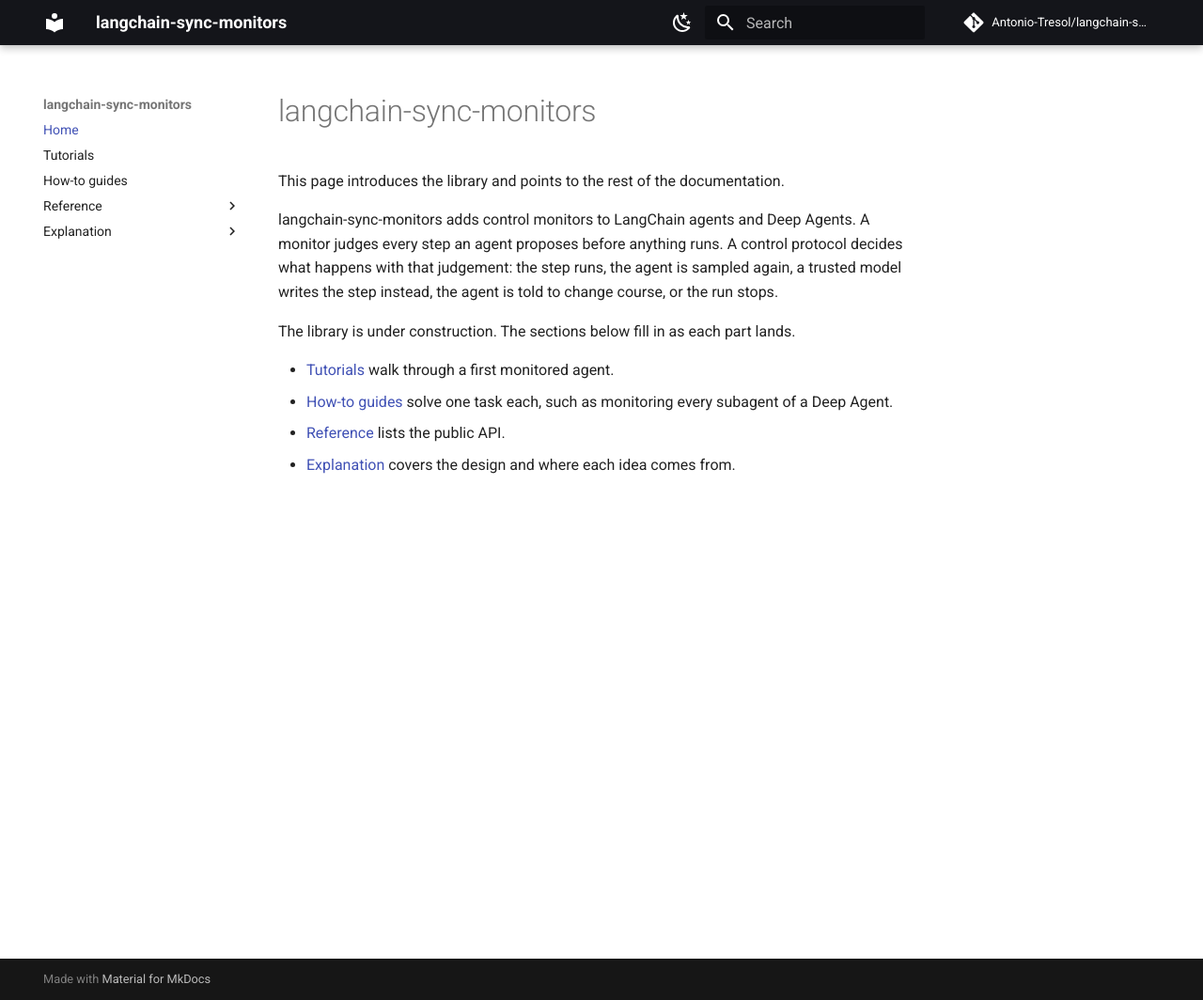
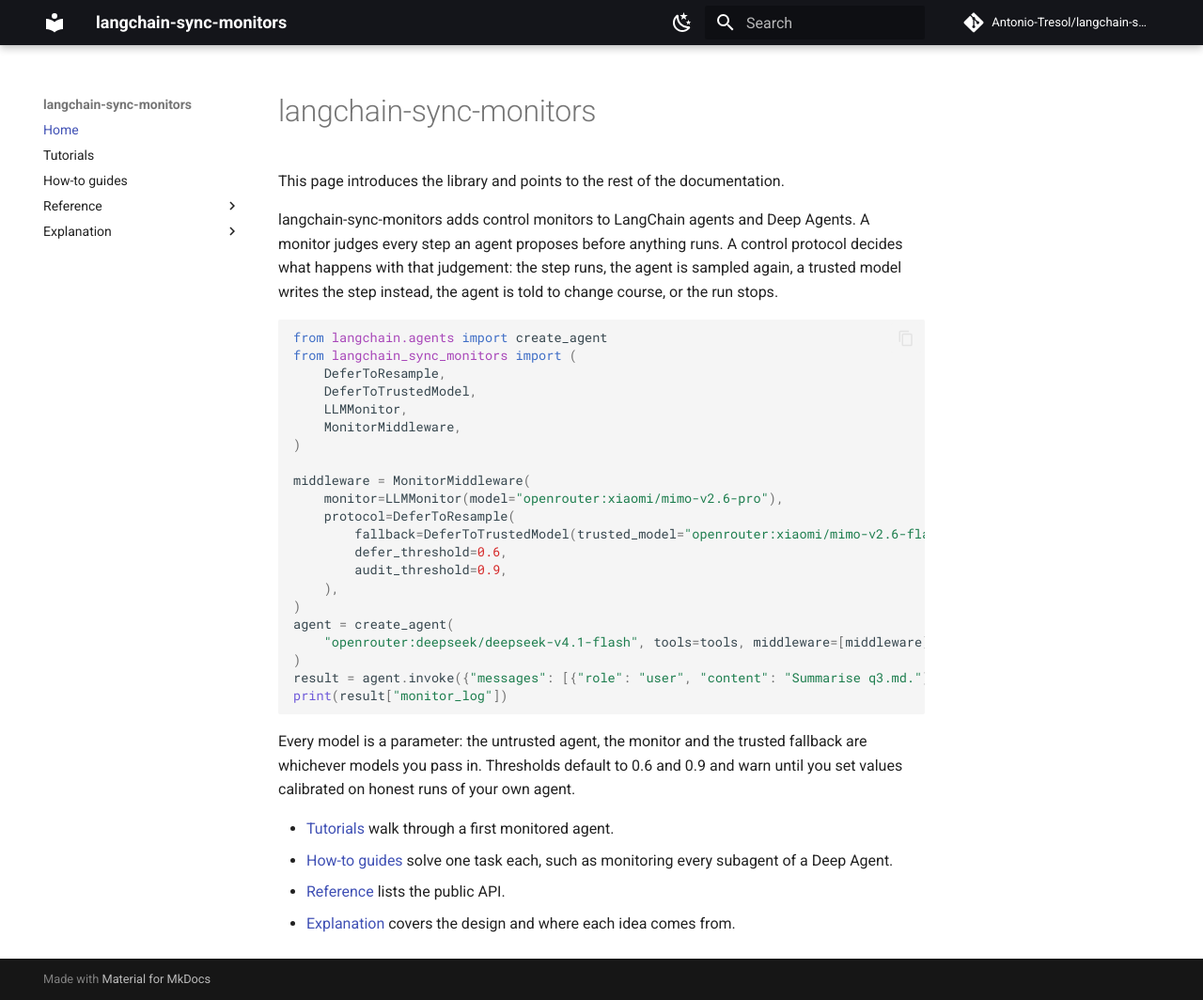
Before and after one commit to omamori-lab/langchain-sync-monitors, an MkDocs documentation site: the page built from docs/index.md, in a window 1280 px wide and 1064 px high. Shown: the whole window at 94% size. Built offline with MkDocs 1.6.1 and Material for MkDocs 9.7.7, drawn with Linux system fonts in a browser that asks for light colours; comment, search, counter and statistics services are not loaded.

Commit message:
Raise one error for missing extras and make the docs state current truth
Add MissingExtraError, both a ConfigurationError and an ImportError, and use
it when monitor_subagents runs without Deep Agents and when
TypeSafeDecisionModel runs without its extra; before, one raised ImportError
and the other ConfigurationError. The gate now imports the built wheel in an
environment with no extras, so the core-dependencies promise is tested.

The README, the docs home and the design page no longer describe built parts
as unbuilt; the README and docs home gain a quick start.

Co-Authored-By: Claude Opus 5.5 <noreply@anthropic.com>

````diff
--- a/docs/index.md
+++ b/docs/index.md
@@ -8,8 +8,33 @@ control protocol decides what happens with that judgement: the step runs, the
 agent is sampled again, a trusted model writes the step instead, the agent is
 told to change course, or the run stops.
 
-The library is under construction. The sections below fill in as each part
-lands.
+```python
+from langchain.agents import create_agent
+from langchain_sync_monitors import (
+    DeferToResample,
+    DeferToTrustedModel,
+    LLMMonitor,
+    MonitorMiddleware,
+)
+
+middleware = MonitorMiddleware(
+    monitor=LLMMonitor(model="openrouter:xiaomi/mimo-v2.6-pro"),
+    protocol=DeferToResample(
+        fallback=DeferToTrustedModel(trusted_model="openrouter:xiaomi/mimo-v2.6-flash"),
+        defer_threshold=0.6,
+        audit_threshold=0.9,
+    ),
+)
+agent = create_agent(
+    "openrouter:deepseek/deepseek-v4.1-flash", tools=tools, middleware=[middleware]
+)
+result = agent.invoke({"messages": [{"role": "user", "content": "Summarise q3.md."}]})
+print(result["monitor_log"])
+```
+
+Every model is a parameter: the untrusted agent, the monitor and the trusted
+fallback are whichever models you pass in. Thresholds default to 0.6 and 0.9
+and warn until you set values calibrated on honest runs of your own agent.
 
 - [Tutorials](tutorials/index.md) walk through a first monitored agent.
 - [How-to guides](how-to/index.md) solve one task each, such as monitoring
````
Also changed, not shown: README.md (+41 -2 lines), docs/explanation/design.md (+0 -31 lines), docs/tutorials/index.md (+1 -1 lines), src/langchain_sync_monitors/__init__.py (+7 -1 lines), 5 other files.
